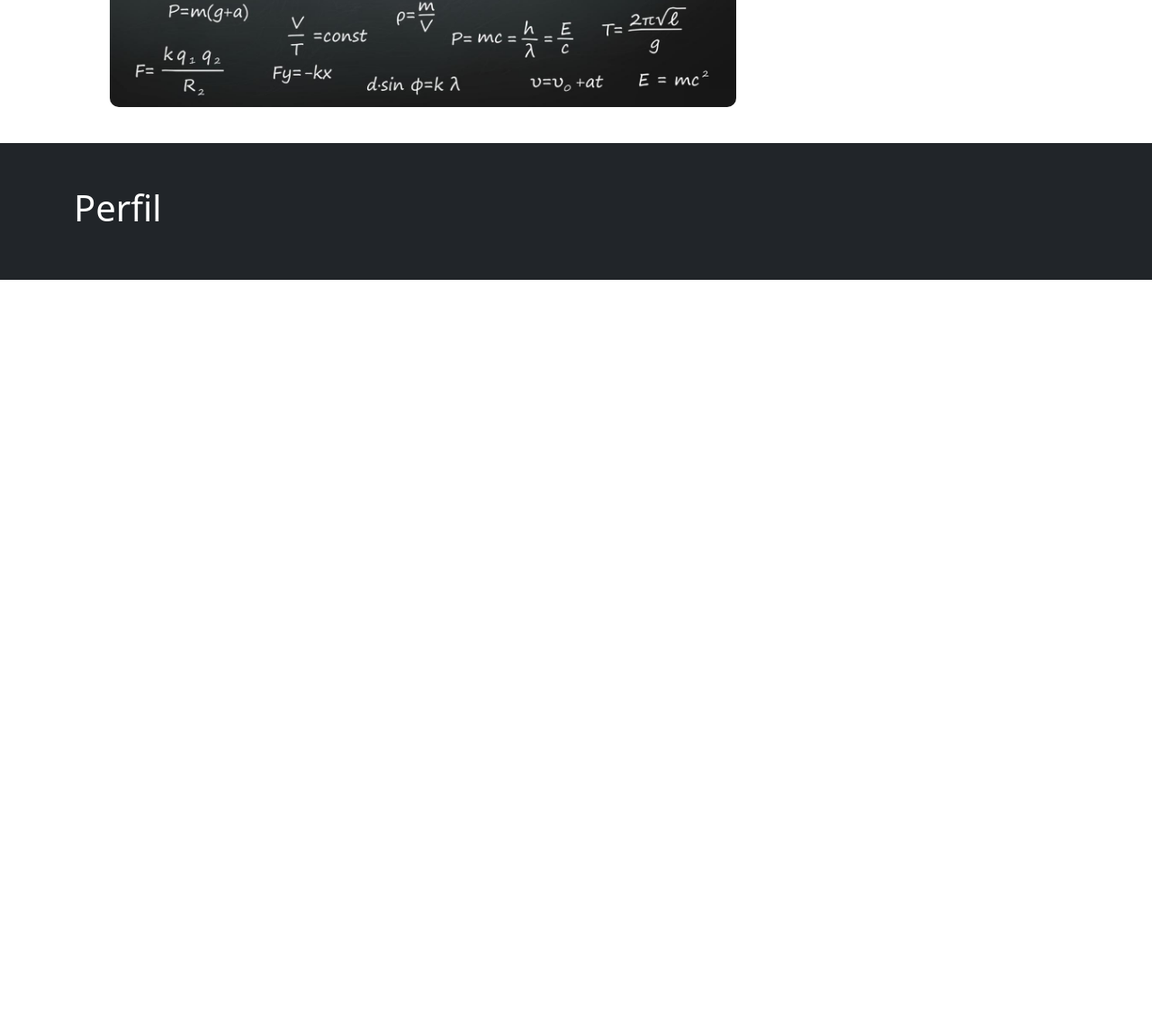
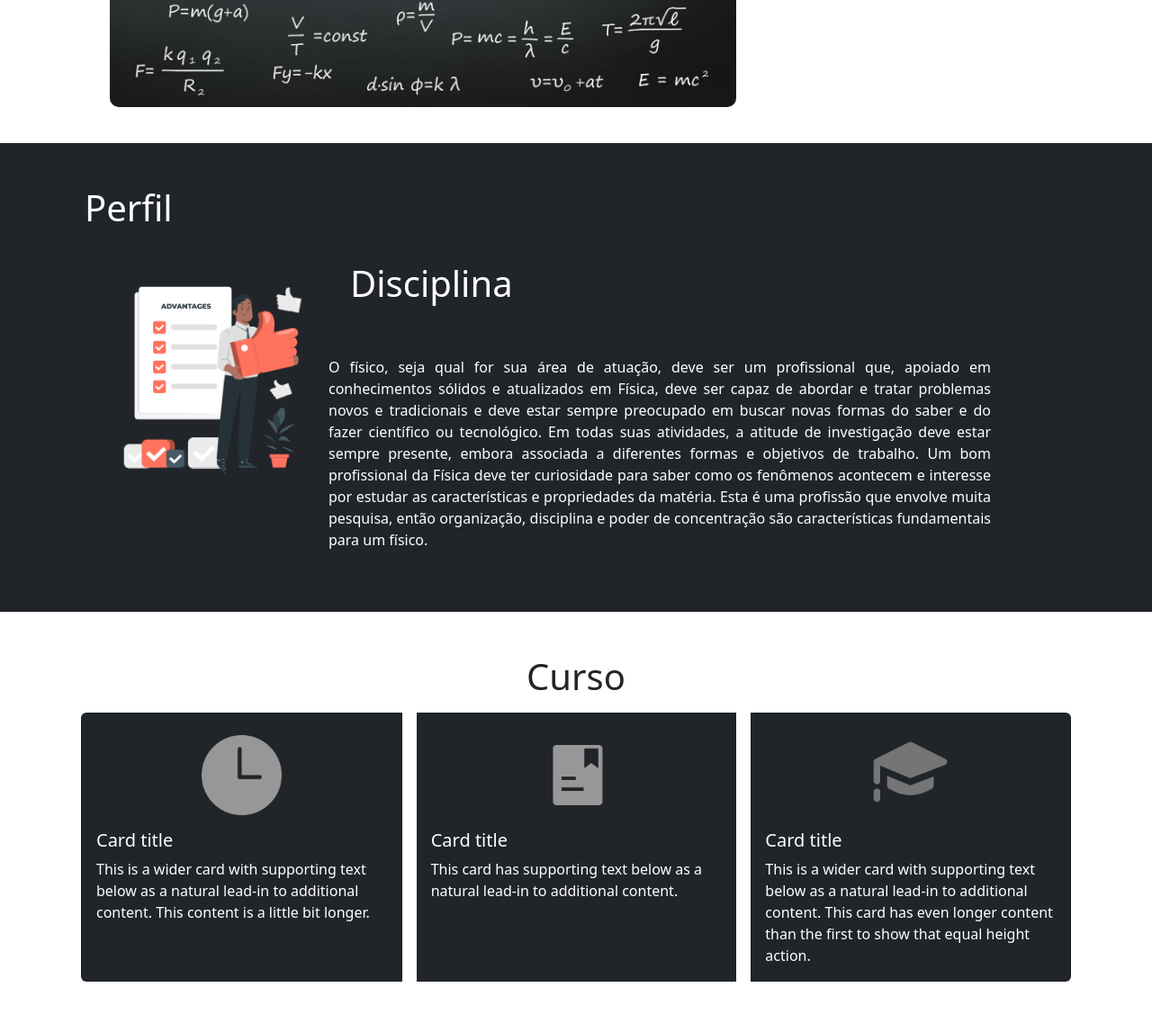
Before and after one commit to joaovitor101/Bootstrap-Landing-Page, a plain HTML site: page index.html in a window 1280 px wide. Shown: the part 441-1588 px from the top of the page at 90% size. Before the commit the page ends 800 px from the top, so only its background shows below. Drawn offline with nearby package versions, Linux system fonts and the light colour scheme.

Commit message:
Versão 1.1

```diff
--- a/css/style.css
+++ b/css/style.css
@@ -4,6 +4,28 @@
     padding: 0;
     margin: 0;
 }
+::-webkit-scrollbar{
+    width: 8px;
+    height: 7px;
+  }
+
+  ::-webkit-scrollbar-track {
+    background-color: transparent;
+  }
+
+  ::-webkit-scrollbar-track-piece{
+    background-color: #252525;
+  }
+
+  ::-webkit-scrollbar-thumb{
+      border-radius: 100px;
+    background-color: rgb(167, 167, 167);
+
+  }
+
+  ::-webkit-scrollbar-thumb:hover{
+      background-color: #525252;
+  }
 
 #bg{
     filter: brightness(30%);
@@ -16,3 +38,21 @@ img{
     width: 800px;
     border-radius: 10px;
 }
+
+#img1{
+    width: 300px;
+}
+
+#cor{
+    color: white;
+}
+#perfil{
+    color: white;
+    font-size: 16px;
+    line-height: 24px;
+    text-align: justify;
+}
+
+#cards{
+    color: white;
+}
--- a/index.html
+++ b/index.html
@@ -64,22 +64,89 @@
       <div class="col-12 col-sm-12 col-md-12 col-lg-4 p-5">
         <h4 class="display-6">Café e Tranquilidade</h4>
         <hr>
-      <p>Lorem ipsum dolor sit amet consectetur adipisicing elit. Nihil fugit quos corporis temporibus, adipisci, laudantium eum voluptate corrupti hic cum facere aspernatur, rem neque culpa ullam quod nesciunt voluptatibus recusandae?</p>
+        <p>Lorem ipsum dolor sit amet consectetur adipisicing elit. Nihil fugit quos corporis temporibus, adipisci,
+          laudantium eum voluptate corrupti hic cum facere aspernatur, rem neque culpa ullam quod nesciunt voluptatibus
+          recusandae?</p>
       </div>
     </div>
   </div>
 
   <div class="bg-dark pb-5">
     <div class="container">
+      <div class="row m-0 p-0">
+        <h3 class="text-white display-6 mt-5">Perfil</h3>
+
+        <div class="col-12 col-sm-12 col-md-12 col-lg-3 p-4">
+          <img class="img-fluid m-3" src="imgs/img1.png" id="img1">
+        </div>
+        <div class="col-10 col-sm-10 col-md-15 col-lg-8 p-1">
+          <h4 class="display-6 p-4" id="cor">Disciplina</h4>
+          <hr>
+          <p id="perfil">O físico, seja qual for sua área de atuação, deve ser um profissional que, apoiado em
+            conhecimentos
+            sólidos e atualizados em Física, deve ser capaz de abordar e tratar problemas novos e tradicionais e
+            deve estar sempre preocupado em buscar novas formas do saber e do fazer científico ou tecnológico.
+            Em todas suas atividades, a atitude de investigação deve estar sempre presente, embora associada a
+            diferentes formas e objetivos de trabalho. Um bom profissional da Física deve ter curiosidade para saber
+            como os fenômenos acontecem e
+            interesse por estudar as características e propriedades da matéria.
+            Esta é uma profissão que envolve muita pesquisa, então organização, disciplina e poder de concentração são
+            características fundamentais para um físico.</p>
+        </div>
+      </div>
+    </div>
+  </div>
+
+  <div class="col-12 pb-5">
+    <div class="container">
       <div class="row">
-      <h3 class="text-white display-6 mt-5">Perfil</h3>
+        <h3 class="text-center display-6 mt-5">Curso</h3>
+        <div class="card-group" id="cards">
+          <div class="card m-2 bg-dark align-items-center pt-4">
+            <img src="imgs/clock.png" class="card-img-top w-25" alt="...">
+            <div class="card-body">
+              <h5 class="card-title">Card title</h5>
+              <p class="card-text-center">This is a wider card with supporting text below as a natural lead-in to additional
+                content. This content is a little bit longer.</p>
+            </div>
+            <!--
+            <div class="card-footer">
+              <small class="text-muted">Last updated 3 mins ago</small>
+            </div>
+            -->
+          </div>
+          <div class="card m-2 bg-dark align-items-center pt-4">
+            <img src="imgs/nota.png" class="card-img-top w-25" alt="...">
+            <div class="card-body">
+              <h5 class="card-title">Card title</h5>
+              <p class="card-text">This card has supporting text below as a natural lead-in to additional content.</p>
+            </div>
+            <!--
+            <div class="card-footer">
+              <small class="text-muted">Last updated 3 mins ago</small>
+            </div>
+          -->
+          </div>
+          <div class="card m-2 bg-dark align-items-center pt-4">
+            <img src="imgs/form.png" class="card-img-top w-25" alt="...">
+            <div class="card-body">
+              <h5 class="card-title">Card title</h5>
+              <p class="card-text">This is a wider card with supporting text below as a natural lead-in to additional
+                content. This card has even longer content than the first to show that equal height action.</p>
+            </div>
+            <!--
+            <div class="card-footer">
+              <small class="text-muted">-</small>
+            </div>
+          -->
+          </div>
+        </div>
       </div>
     </div>
   </div>
 
 
 
-
 </body>
 
 </html>
```
Also changed, not shown: imgs/clock.png (added), imgs/form.png (added), imgs/nota.png (added). Lines whose indentation alone changed are shown as unchanged.
